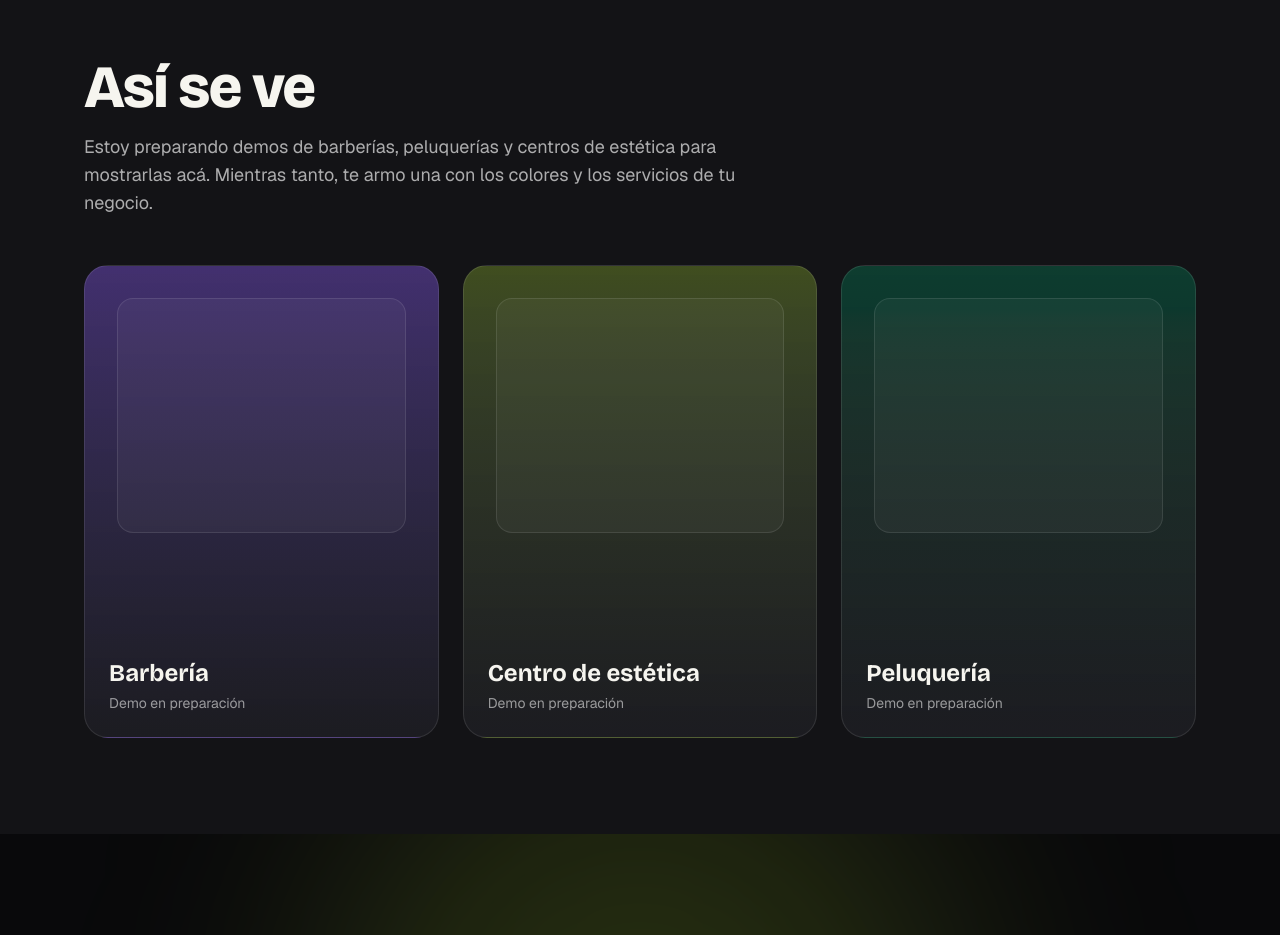
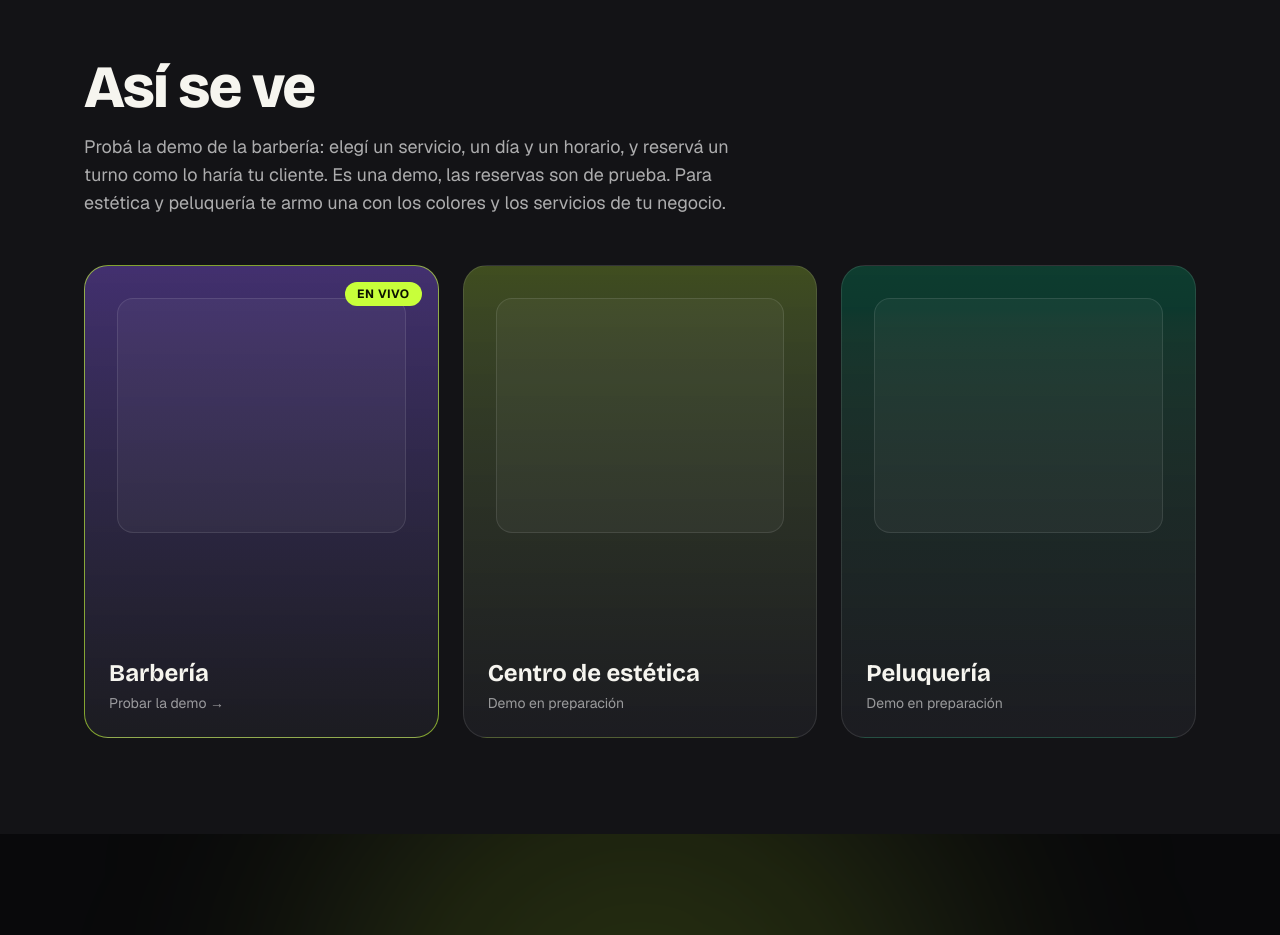
Before and after one commit to LucasSechous/ReservasWeb, a Next.js app: page / in a window 1280 px wide. Shown: the part 3280-4215 px from the top of the page. Built offline with nearby package versions, Linux system fonts and the light colour scheme.

Commit message:
Fase 8: Barbería Demo pública, enlazada desde la vitrina y con cartel de demo
Co-Authored-By: Claude Sonnet 5.5 <noreply@anthropic.com>

```diff
--- a/src/app/[slug]/page.tsx
+++ b/src/app/[slug]/page.tsx
@@ -1,6 +1,7 @@
 import Link from "next/link";
 import { notFound } from "next/navigation";
 import { Suspense } from "react";
+import { BannerDemo } from "@/components/banner-demo";
 import { Reveal } from "@/components/reveal";
 import {
   formatoDuracion,
@@ -57,6 +58,7 @@ async function Contenido({ params }: { params: Promise<{ slug: string }> }) {
       className="min-h-screen bg-(--n-fondo) pb-28 text-(--n-texto) selection:bg-(--n-acento) selection:text-(--n-acento-tinta)"
     >
       <title>{`${negocio.nombre} · Reservá tu turno`}</title>
+      {tema.demo && <BannerDemo />}
 
       <div
         style={
--- a/src/app/[slug]/reservar/page.tsx
+++ b/src/app/[slug]/reservar/page.tsx
@@ -1,6 +1,7 @@
 import Link from "next/link";
 import { notFound } from "next/navigation";
 import { Suspense } from "react";
+import { BannerDemo } from "@/components/banner-demo";
 import { getNegocio, getProfesionales, getServicios } from "@/lib/negocios";
 import { getTema, temaStyle } from "@/lib/tema";
 import { ReservaFlow } from "./reserva-flow";
@@ -27,12 +28,15 @@ async function Contenido({ params }: { params: Promise<{ slug: string }> }) {
     getProfesionales(negocio.id),
   ]);
 
+  const tema = getTema(negocio.slug);
+
   return (
     <div
-      style={temaStyle(getTema(negocio.slug))}
+      style={temaStyle(tema)}
       className="min-h-screen bg-(--n-fondo) text-(--n-texto) selection:bg-(--n-acento) selection:text-(--n-acento-tinta)"
     >
       <title>{`Reservar · ${negocio.nombre}`}</title>
+      {tema.demo && <BannerDemo />}
       <div className="mx-auto max-w-2xl px-5 py-8 sm:py-12">
         <Link
           href={`/${negocio.slug}`}
--- a/src/app/page.tsx
+++ b/src/app/page.tsx
@@ -1,3 +1,4 @@
+import Link from "next/link";
 import { AntesDespues } from "@/components/antes-despues";
 import { HeroTitle } from "@/components/hero-title";
 import { Marquee } from "@/components/marquee";
@@ -89,9 +90,21 @@ const planes = [
 ];
 
 const demos = [
-  { rubro: "Barbería", clase: "from-violeta/40 to-ink-3" },
-  { rubro: "Centro de estética", clase: "from-accent/25 to-ink-3" },
-  { rubro: "Peluquería", clase: "from-emerald-500/25 to-ink-3" },
+  {
+    rubro: "Barbería",
+    clase: "from-violeta/40 to-ink-3",
+    href: "/barberia-demo" as string | null,
+  },
+  {
+    rubro: "Centro de estética",
+    clase: "from-accent/25 to-ink-3",
+    href: null as string | null,
+  },
+  {
+    rubro: "Peluquería",
+    clase: "from-emerald-500/25 to-ink-3",
+    href: null as string | null,
+  },
 ];
 
 const rubros = [
@@ -281,30 +294,57 @@ export default function Home() {
                 Así se ve
               </h2>
               <p className="mt-4 max-w-2xl text-lg text-white/65">
-                Estoy preparando demos de barberías, peluquerías y centros de
-                estética para mostrarlas acá. Mientras tanto, te armo una con
-                los colores y los servicios de tu negocio.
+                Probá la demo de la barbería: elegí un servicio, un día y un
+                horario, y reservá un turno como lo haría tu cliente. Es una
+                demo, las reservas son de prueba. Para estética y peluquería
+                te armo una con los colores y los servicios de tu negocio.
               </p>
             </Reveal>
             <div className="mt-12 grid gap-6 sm:grid-cols-3">
-              {demos.map((demo, i) => (
-                <Reveal key={demo.rubro} delay={i * 0.12}>
+              {demos.map((demo, i) => {
+                const tarjeta = (
                   <div
-                    className={`relative flex aspect-[3/4] flex-col justify-end overflow-hidden rounded-3xl border border-white/10 bg-gradient-to-b ${demo.clase} p-6`}
+                    className={`relative flex aspect-[3/4] flex-col justify-end overflow-hidden rounded-3xl border bg-gradient-to-b ${demo.clase} p-6 transition duration-300 ${
+                      demo.href
+                        ? "border-accent/60 group-hover:-translate-y-1.5 group-hover:shadow-[0_20px_60px_-20px_rgba(200,255,58,0.35)]"
+                        : "border-white/10"
+                    }`}
                   >
                     <div
                       aria-hidden
                       className="absolute inset-x-8 top-8 h-1/2 rounded-2xl border border-white/10 bg-white/[0.04]"
                     />
+                    {demo.href && (
+                      <span className="absolute right-4 top-4 rounded-full bg-accent px-3 py-1 text-xs font-bold uppercase tracking-wider text-accent-ink">
+                        En vivo
+                      </span>
+                    )}
                     <p className="font-display text-2xl font-bold">
                       {demo.rubro}
                     </p>
                     <p className="mt-1 text-sm text-white/55">
-                      Demo en preparación
+                      {demo.href ? (
+                        <>
+                          Probar la demo <span aria-hidden>→</span>
+                        </>
+                      ) : (
+                        "Demo en preparación"
+                      )}
                     </p>
                   </div>
-                </Reveal>
-              ))}
+                );
+                return (
+                  <Reveal key={demo.rubro} delay={i * 0.12}>
+                    {demo.href ? (
+                      <Link href={demo.href} className="group block">
+                        {tarjeta}
+                      </Link>
+                    ) : (
+                      tarjeta
+                    )}
+                  </Reveal>
+                );
+              })}
             </div>
           </div>
         </section>
--- /dev/null
+++ b/src/components/banner-demo.tsx
@@ -0,0 +1,18 @@
+import { whatsappUrl } from "@/lib/contacto";
+
+// Cartel fijo para las páginas de demostración: deja claro que no es un negocio real.
+export function BannerDemo() {
+  return (
+    <div className="sticky top-0 z-50 bg-amber-300 px-4 py-2 text-center text-sm font-semibold text-black">
+      Esto es una demo de ReservasWeb: las reservas son de prueba.{" "}
+      <a
+        href={whatsappUrl}
+        target="_blank"
+        rel="noopener noreferrer"
+        className="underline underline-offset-2"
+      >
+        Quiero una web así
+      </a>
+    </div>
+  );
+}
--- a/src/lib/tema.ts
+++ b/src/lib/tema.ts
@@ -10,6 +10,8 @@ export type Tema = {
   acentoTinta: string;
   /** Foto de portada opcional, guardada en public/negocios/<slug>/ (por ejemplo /negocios/mi-slug/portada.jpg). */
   portada?: string;
+  /** Marca la página como demostración: muestra un cartel de "esto es una demo". */
+  demo?: boolean;
 };
 
 const TEMA_BASE: Tema = {
@@ -21,7 +23,7 @@ const TEMA_BASE: Tema = {
 };
 
 const TEMAS: Record<string, Tema> = {
-  "barberia-demo": TEMA_BASE,
+  "barberia-demo": { ...TEMA_BASE, demo: true },
 };
 
 export function getTema(slug: string): Tema {
```
Also changed, not shown: 2 other files (tests, documents, lock files or other folders).
